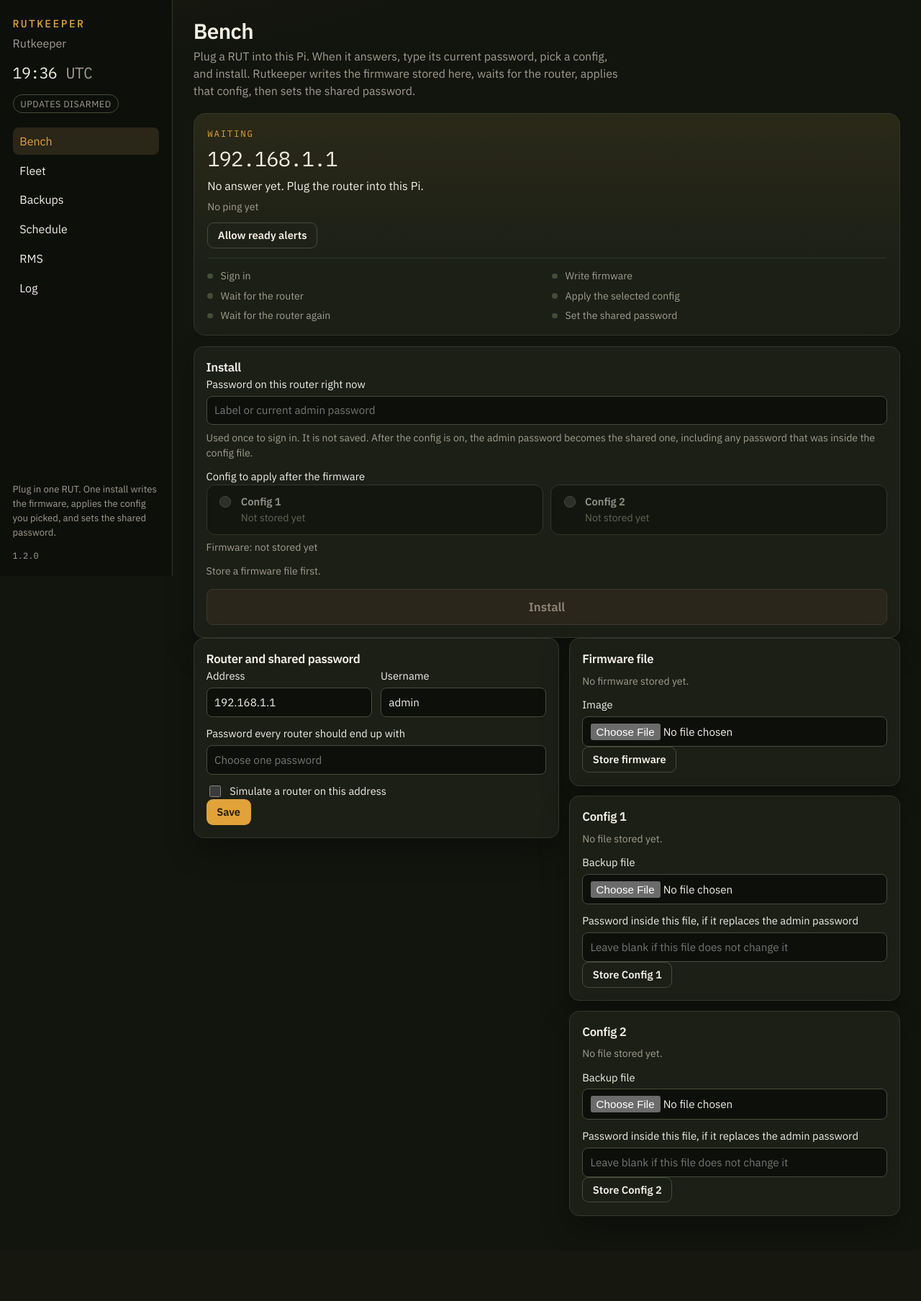
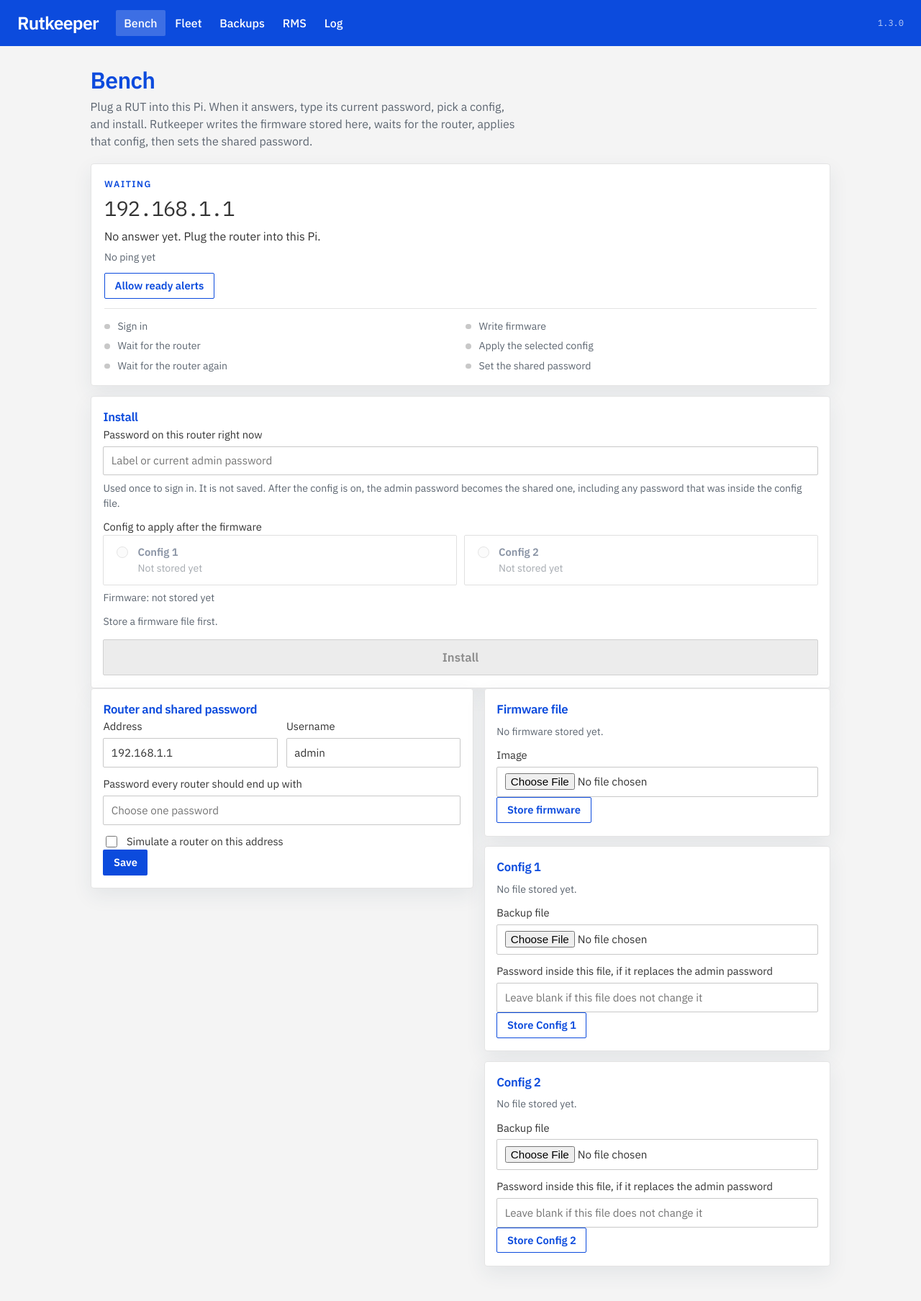
Before and after one commit to mrdomrocks/teltonika-updater-pi, a FastAPI app: page / in a window 1280 px wide. Shown: the whole page at 72% size. Before the commit the page ends 1689 px from the top, so only its background shows below. Run offline with FastAPI, Linux system fonts and the light colour scheme; data that the repository does not hold is empty.

Commit message:
Restyle the bench in Aqua Cooling blue and drop the schedule.
The pages now use the white layout and blue bar from aquacooling.co.uk. Automatic monthly installs are removed, so firmware goes on only when someone starts it.

Co-authored-by: Cursor <cursoragent@cursor.com>

```diff
--- a/requirements.txt
+++ b/requirements.txt
@@ -3,5 +3,4 @@ uvicorn>=0.32,<1
 httpx>=0.27,<1
 jinja2>=3.1,<4
 cryptography>=43,<47
-apscheduler>=3.10,<4
 python-multipart>=0.0.12,<1
--- a/rutkeeper/__init__.py
+++ b/rutkeeper/__init__.py
@@ -1,3 +1,3 @@
 """Rutkeeper — Teltonika firmware and config keeper for a Raspberry Pi."""
 
-__version__ = "1.2.0"
+__version__ = "1.3.0"
--- a/rutkeeper/app.py
+++ b/rutkeeper/app.py
@@ -6,10 +6,9 @@ import json
 import os
 import secrets
 from contextlib import asynccontextmanager
-from datetime import datetime, timedelta, timezone
+from datetime import datetime, timezone
 from pathlib import Path
 
-from apscheduler.schedulers.background import BackgroundScheduler
 from fastapi import FastAPI, HTTPException, Request
 from fastapi.responses import FileResponse, HTMLResponse, JSONResponse, RedirectResponse
 from fastapi.staticfiles import StaticFiles
@@ -18,7 +17,7 @@ from jinja2 import Environment, FileSystemLoader, select_autoescape
 from rutkeeper import __version__
 from rutkeeper.crypto import SecretBox
 from rutkeeper.db import DB
-from rutkeeper.firmware import backup_compatibility, human_size, schedule_due
+from rutkeeper.firmware import backup_compatibility, human_size
 from rutkeeper.rms import parse_id_list, summarize_devices, task_group_body
 from rutkeeper.rms import RmsClient, RmsError
 from rutkeeper.rutos import RutosError, api_base
@@ -33,14 +32,6 @@ BUSY_LABELS = {
     "update": "Installing firmware",
     "push": "Applying configuration",
 }
-WHEN_LABELS = {
-    "first_monday": "First Monday of the month",
-    "mondays": "Every Monday",
-    "daily": "Every day",
-    "manual": "Manual only",
-}
-
-
 def default_data_dir() -> Path:
     env = os.environ.get("RUTKEEPER_DATA")
     if env:
@@ -58,26 +49,6 @@ def format_local(value: object) -> str:
     if stamp.tzinfo is None:
         stamp = stamp.replace(tzinfo=timezone.utc)
     return stamp.astimezone().strftime("%d %b %Y %H:%M")
-
-
-def next_window(settings: dict, now: datetime) -> str:
-    mode = settings.get("when") or "manual"
-    if mode == "manual":
-        return "Nothing is scheduled."
-    try:
-        hour = int(settings.get("hour") or 4)
-        minute = int(settings.get("minute") or 0)
-    except ValueError:
-        hour, minute = 4, 0
-    candidate = now.replace(hour=hour, minute=minute, second=0, microsecond=0)
-    if candidate <= now:
-        candidate += timedelta(days=1)
-    for _ in range(370):
-        if schedule_due(candidate, mode, hour, minute):
-            zone = candidate.tzname() or "local"
-            return candidate.strftime("%A %d %b %Y %H:%M ") + zone
-        candidate += timedelta(days=1)
-    return "No upcoming window."
 
 
 def pretty_json(text: str) -> str:
@@ -99,7 +70,7 @@ def create_app(data_dir: Path | None = None) -> FastAPI:
     runner = Runner(db, box, data / "backups")
     runner.demo_delay = float(os.environ.get("RUTKEEPER_DEMO_DELAY", "0.5"))
     bench = Bench(db, box, data / "bench")
-    schedule = os.environ.get("RUTKEEPER_DISABLE_SCHEDULER") != "1"
+    watch = os.environ.get("RUTKEEPER_DISABLE_SCHEDULER") != "1"
 
     env = Environment(
         loader=FileSystemLoader(PACKAGE / "templates"),
@@ -110,17 +81,10 @@ def create_app(data_dir: Path | None = None) -> FastAPI:
 
     @asynccontextmanager
     async def lifespan(app: FastAPI):
-        scheduler = None
-        if schedule:
-            scheduler = BackgroundScheduler()
-            scheduler.add_job(runner.tick, "cron", id="rutkeeper-tick", misfire_grace_time=30)
-            scheduler.start()
-            runner.tick()
+        if watch:
             bench.start()
         yield
         bench.stop()
-        if scheduler is not None:
-            scheduler.shutdown(wait=False)
         db.close()
 
     app = FastAPI(title="Rutkeeper", docs_url=None, redoc_url=None, lifespan=lifespan)
@@ -137,12 +101,10 @@ def create_app(data_dir: Path | None = None) -> FastAPI:
             csrf=request.state.csrf,
             settings=settings,
             site_name=settings.get("site_name") or "Rutkeeper",
-            armed=settings.get("armed") == "1",
             notice=request.query_params.get("notice", ""),
             version=__version__,
             any_busy=db.any_busy(),
             busy_labels=BUSY_LABELS,
-            when_labels=WHEN_LABELS,
             now_label=now.strftime("%H:%M"),
             zone_label=now.tzname() or "local",
             now_epoch=int(now.timestamp() * 1000),
@@ -503,52 +465,6 @@ def create_app(data_dir: Path | None = None) -> FastAPI:
             raise HTTPException(404, "Backup file is missing.")
         return FileResponse(path, filename=row["filename"], media_type="application/octet-stream")
 
-    @app.get("/schedule")
-    def schedule_page(request: Request) -> HTMLResponse:
-        settings = db.settings()
-        now = datetime.now().astimezone()
-        return render(
-            request,
-            "schedule.html",
-            error="",
-            upcoming=next_window(settings, now),
-        )
-
-    @app.post("/schedule")
-    async def save_schedule(request: Request):
-        form = await posted(request)
-        when = str(form.get("when") or "manual")
-        if when not in WHEN_LABELS:
-            when = "manual"
-        try:
-            hour = int(form.get("hour") or 4)
-            minute = int(form.get("minute") or 0)
-        except ValueError:
-            hour, minute = -1, -1
-        site = str(form.get("site_name") or "Rutkeeper").strip()[:60] or "Rutkeeper"
-        kind = str(form.get("backup_kind") or "device")
-        if kind not in {"device", "configuration"}:
-            kind = "device"
-        if not (0 <= hour <= 23 and 0 <= minute <= 59):
-            return render(request, "schedule.html", error="Use an hour from 0 to 23 and a minute from 0 to 59.", upcoming="", status=400)
-        db.set_settings(
-            {
-                "site_name": site,
-                "when": when,
-                "hour": str(hour),
-                "minute": str(minute),
-                "armed": "1" if form.get("armed") else "0",
-                "backup_kind": kind,
-            }
-        )
-        db.add_event(
-            "info",
-            "schedule",
-            f"Schedule saved. {WHEN_LABELS[when]} at {hour:02d}:{minute:02d}. "
-            + ("Updates are armed." if form.get("armed") else "Updates are disarmed."),
-        )
-        return redirect("/schedule", "Schedule saved.")
-
     @app.get("/rms")
     def rms_page(request: Request) -> HTMLResponse:
         return render(request, "rms.html", error="", result="", tasks="", preview=_rms_preview(db))
@@ -692,9 +608,9 @@ def _device_fields(form, box: SecretBox, existing: dict | None) -> tuple[dict, s
         "host": host,
         "username": username[:80],
         "verify_tls": 1 if form.get("verify_tls") else 0,
-        "auto_apply": 1 if form.get("auto_apply") else 0,
+        "auto_apply": int((existing or {}).get("auto_apply") or 0),
         "keep_settings": 1 if form.get("keep_settings") else 0,
-        "schedule_enabled": 1 if form.get("schedule_enabled") else 0,
+        "schedule_enabled": int((existing or {}).get("schedule_enabled") or 0),
         "is_demo": 1 if is_demo else 0,
         "notes": str(form.get("notes") or "")[:500],
     }
@@ -722,7 +638,7 @@ def _save_rms(form, db: DB, box: SecretBox) -> str:
         "rms_group_id": group,
         "rms_device_ids": str(form.get("device_ids") or "").strip(),
         "rms_task_ids": str(form.get("task_ids") or "").strip(),
-        "rms_in_schedule": "1" if form.get("rms_in_schedule") else "0",
+        "rms_in_schedule": "0",
     }
     if form.get("clear_token"):
         values["rms_token_enc"] = ""
--- a/rutkeeper/static/app.css
+++ b/rutkeeper/static/app.css
@@ -35,117 +35,93 @@
 }
 
 :root {
-  --bg: #12140e;
-  --bg-elev: #1b1f16;
-  --bg-sunken: #0d0f0b;
-  --line: #32382a;
-  --line-strong: #454c3a;
-  --ink: #f3efe4;
-  --muted: #a39d8e;
-  --amber: #e2a23a;
-  --amber-ink: #241804;
-  --green: #c5d48a;
-  --green-dim: #24301a;
-  --red: #e7a898;
-  --red-dim: #3c241e;
-  --wait-dim: #332810;
-  --shadow: 0 18px 40px rgba(0, 0, 0, 0.28);
-  color-scheme: dark;
+  --bg: #f4f4f4;
+  --bg-elev: #ffffff;
+  --bg-sunken: #ffffff;
+  --line: #e4e4e4;
+  --line-strong: #c8c8c8;
+  --ink: #333333;
+  --muted: #5c6570;
+  --navy: #293c5b;
+  --blue: #0c4bdd;
+  --blue-ink: #ffffff;
+  --amber: #0c4bdd;
+  --amber-ink: #ffffff;
+  --green: #1f7a3a;
+  --green-dim: #e7f5eb;
+  --red: #b42318;
+  --red-dim: #fdecea;
+  --wait-dim: #e8efff;
+  --shadow: 0 10px 28px rgba(41, 60, 91, 0.08);
+  color-scheme: light;
 }
 
 * { box-sizing: border-box; }
 html, body { margin: 0; padding: 0; }
 body {
   min-height: 100vh;
-  background:
-    radial-gradient(1200px 500px at 10% -10%, rgba(226, 162, 58, 0.08), transparent 50%),
-    var(--bg);
+  background: var(--bg);
   color: var(--ink);
   font-family: "IBM Plex Sans", "Segoe UI", sans-serif;
   font-size: 16px;
   line-height: 1.5;
 }
-a { color: var(--amber); text-decoration-thickness: 1px; text-underline-offset: 0.18em; }
-a:hover { color: #f0c36a; }
-h1, h2, h3 { font-weight: 600; letter-spacing: -0.02em; margin: 0; }
-h1 { font-size: 1.85rem; line-height: 1.15; }
+a { color: var(--blue); text-decoration-thickness: 1px; text-underline-offset: 0.18em; }
+a:hover { color: #0838b0; }
+h1, h2, h3 { font-weight: 600; letter-spacing: -0.02em; margin: 0; color: var(--blue); }
+h1 { font-size: 2rem; line-height: 1.15; }
 h2 { font-size: 1.05rem; }
 p { margin: 0; }
 
 .shell {
-  display: grid;
-  grid-template-columns: 240px minmax(0, 1fr);
+  display: flex;
+  flex-direction: column;
   min-height: 100vh;
 }
 .rail {
   position: sticky;
   top: 0;
-  height: 100vh;
-  padding: 1.4rem 1.1rem 1.2rem;
-  border-right: 1px solid var(--line);
-  background: rgba(14, 16, 11, 0.92);
+  z-index: 2;
+  height: auto;
+  padding: 0.85rem 1.5rem;
+  background: var(--blue);
+  color: #fff;
   display: flex;
-  flex-direction: column;
-  gap: 0.85rem;
+  flex-direction: row;
+  align-items: center;
+  gap: 1.5rem;
 }
-.brand { text-decoration: none; color: inherit; }
+.brand { text-decoration: none; color: inherit; flex: 0 0 auto; }
 .brand-mark {
   display: block;
-  font-family: "IBM Plex Mono", ui-monospace, monospace;
+  font-weight: 600;
+  letter-spacing: -0.03em;
+  font-size: 1.55rem;
+  color: #fff;
+  line-height: 1;
+}
+.brand-site { display: block; color: rgba(255, 255, 255, 0.82); margin-top: 0.15rem; font-size: 0.78rem; }
+.muted { color: var(--muted); }
+.nav { display: flex; flex-direction: row; flex-wrap: wrap; gap: 0.15rem; margin: 0; }
+.nav a {
+  color: #fff;
+  text-decoration: none;
+  padding: 0.4rem 0.7rem;
+  border-radius: 2px;
   font-weight: 500;
-  letter-spacing: 0.16em;
-  text-transform: uppercase;
-  font-size: 0.92rem;
-  color: var(--amber);
 }
-.brand-site { display: block; color: var(--muted); margin-top: 0.2rem; }
-.clock {
-  margin: 0;
-  font-family: "IBM Plex Mono", ui-monospace, monospace;
-  font-size: 1.35rem;
-  letter-spacing: -0.03em;
-}
-.muted { color: var(--muted); }
-.arm {
-  margin: 0;
-  align-self: flex-start;
-  border: 1px solid var(--line-strong);
-  border-radius: 999px;
-  padding: 0.15rem 0.6rem;
-  font-size: 0.78rem;
-  letter-spacing: 0.04em;
-  text-transform: uppercase;
-  color: var(--muted);
-}
-.arm-on {
-  color: var(--amber-ink);
-  background: var(--amber);
-  border-color: var(--amber);
-  font-weight: 600;
-}
-.nav { display: flex; flex-direction: column; gap: 0.15rem; margin-top: 0.4rem; }
-.nav a {
-  color: var(--ink);
-  text-decoration: none;
-  padding: 0.45rem 0.6rem;
-  border-radius: 8px;
-}
-.nav a:hover { background: #24291d; }
+.nav a:hover { background: rgba(255, 255, 255, 0.14); color: #fff; }
 .nav a[aria-current="page"] {
-  background: #2a2618;
-  color: var(--amber);
-}
-.rail-note {
-  margin-top: auto;
-  color: var(--muted);
-  font-size: 0.82rem;
+  background: rgba(255, 255, 255, 0.2);
+  color: #fff;
 }
 .rail-version {
+  margin-left: auto;
   font-family: "IBM Plex Mono", ui-monospace, monospace;
-  color: var(--muted);
+  color: rgba(255, 255, 255, 0.75);
   font-size: 0.75rem;
 }
-.main { padding: 1.6rem 1.8rem 3rem; max-width: 1080px; }
+.main { padding: 1.8rem 1.6rem 3rem; max-width: 1080px; width: 100%; margin: 0 auto; }
 .page-head {
   display: flex;
   justify-content: space-between;
@@ -158,20 +134,20 @@ p { margin: 0; }
 .mono, .mono * { font-family: "IBM Plex Mono", ui-monospace, monospace; }
 
 .notice {
-  background: #241f14;
-  border: 1px solid #5c4a28;
-  color: #f3e2c0;
+  background: #e8efff;
+  border: 1px solid #c5d4f8;
+  color: var(--navy);
   padding: 0.7rem 0.85rem;
-  border-radius: 10px;
+  border-radius: 2px;
   margin: 0 0 1rem;
 }
-.notice.bad { background: var(--red-dim); border-color: #7a4b40; color: #f6d2c8; }
-.notice.work { background: #1c2418; border-color: #3d5230; color: var(--green); }
+.notice.bad { background: var(--red-dim); border-color: #f3c3bd; color: var(--red); }
+.notice.work { background: var(--green-dim); border-color: #b7e0c4; color: var(--green); }
 
 .btn {
   appearance: none;
   border: 1px solid transparent;
-  border-radius: 9px;
+  border-radius: 2px;
   padding: 0.5rem 0.85rem;
   font: 600 0.92rem/1.2 "IBM Plex Sans", sans-serif;
   cursor: pointer;
@@ -186,26 +162,26 @@ p { margin: 0; }
 .btn:disabled { opacity: 0.45; cursor: not-allowed; }
 .btn.install:disabled {
   opacity: 1;
-  background: #2a261c;
-  color: #8d8474;
-  border: 1px solid #3d382c;
+  background: #ececec;
+  color: #8d8d8d;
+  border: 1px solid #d0d0d0;
   cursor: not-allowed;
 }
-.btn.primary { background: var(--amber); color: var(--amber-ink); }
-.btn.primary:hover { background: #f0b454; }
-.btn.quiet { background: transparent; color: var(--ink); border-color: var(--line-strong); }
-.btn.quiet:hover { border-color: var(--amber); color: var(--amber); }
-.btn.danger { background: transparent; color: var(--red); border-color: #7a4b40; }
+.btn.primary { background: var(--blue); color: #fff; }
+.btn.primary:hover { background: #0838b0; color: #fff; }
+.btn.quiet { background: #fff; color: var(--blue); border-color: var(--blue); }
+.btn.quiet:hover { background: #e8efff; color: var(--blue); }
+.btn.danger { background: #fff; color: var(--red); border-color: #f3c3bd; }
 .btn.danger:hover { background: var(--red-dim); }
 .btn:focus-visible, a:focus-visible, input:focus-visible, select:focus-visible, textarea:focus-visible {
-  outline: 2px solid var(--amber);
+  outline: 2px solid var(--blue);
   outline-offset: 2px;
 }
 
 .card {
   background: var(--bg-elev);
   border: 1px solid var(--line);
-  border-radius: 14px;
+  border-radius: 4px;
   padding: 1rem 1.05rem 1.1rem;
   box-shadow: var(--shadow);
 }
@@ -279,14 +255,14 @@ label { display: flex; flex-direction: column; gap: 0.3rem; font-size: 0.92rem;
   height: 1rem;
   flex: 0 0 auto;
   margin-top: 0.2rem;
-  accent-color: var(--amber);
+  accent-color: var(--blue);
 }
 input, select, textarea {
   width: 100%;
   background: var(--bg-sunken);
   color: var(--ink);
   border: 1px solid var(--line-strong);
-  border-radius: 8px;
+  border-radius: 2px;
   padding: 0.55rem 0.65rem;
   font: 400 0.95rem/1.4 "IBM Plex Sans", sans-serif;
 }
@@ -345,22 +321,21 @@ details summary { cursor: pointer; font-weight: 600; }
 .arm-check { font-weight: 600; }
 .hero {
   border: 1px solid var(--line);
-  border-radius: 16px;
+  border-radius: 4px;
   padding: 1.1rem 1.15rem 1rem;
   margin-bottom: 0.9rem;
-  background:
-    linear-gradient(180deg, rgba(226, 162, 58, 0.08), transparent 70%),
-    var(--bg-elev);
+  background: #fff;
+  box-shadow: var(--shadow);
 }
-.hero[data-phase="ready"] { border-color: #3e522c; }
-.hero[data-phase="busy"], .hero[data-phase="rebooting"] { border-color: #6a5424; }
+.hero[data-phase="ready"] { border-color: #b7e0c4; }
+.hero[data-phase="busy"], .hero[data-phase="rebooting"] { border-color: #c5d4f8; }
 .hero-kicker {
   margin: 0;
-  font-family: "IBM Plex Mono", ui-monospace, monospace;
-  letter-spacing: 0.14em;
+  letter-spacing: 0.12em;
   text-transform: uppercase;
-  color: var(--amber);
+  color: var(--blue);
   font-size: 0.78rem;
+  font-weight: 600;
 }
 .hero[data-phase="ready"] .hero-kicker { color: var(--green); }
 .hero-host { font-size: 1.8rem; margin: 0.25rem 0; letter-spacing: -0.03em; }
@@ -385,7 +360,7 @@ details summary { cursor: pointer; font-weight: 600; }
   gap: 0.65rem;
   margin: 0;
   border: 1px solid var(--line-strong);
-  border-radius: 12px;
+  border-radius: 2px;
   padding: 0.75rem 0.8rem;
   background: var(--bg-sunken);
   cursor: pointer;
@@ -395,13 +370,13 @@ details summary { cursor: pointer; font-weight: 600; }
   height: 1rem;
   flex: 0 0 auto;
   margin-top: 0.2rem;
-  accent-color: var(--amber);
+  accent-color: var(--blue);
 }
-.choice strong { display: block; }
+.choice strong { display: block; color: var(--navy); }
 .choice .hint { margin: 0.15rem 0 0; }
 .choice:has(input:checked) {
-  border-color: var(--amber);
-  background: rgba(226, 162, 58, 0.08);
+  border-color: var(--blue);
+  background: #e8efff;
 }
 .choice:has(input:disabled) {
   opacity: 0.55;
--- a/rutkeeper/templates/log.html
+++ b/rutkeeper/templates/log.html
@@ -10,7 +10,7 @@
 {% if not events %}
 <section class="empty">
   <h2>Nothing recorded yet</h2>
-  <p>A check or a scheduled pass will show up here.</p>
+  <p>A check, backup, or install will show up here.</p>
 </section>
 {% else %}
 <div class="table-wrap">
--- a/rutkeeper/templates/rms.html
+++ b/rutkeeper/templates/rms.html
@@ -34,10 +34,6 @@
         <input name="task_ids" value="{{ settings.rms_task_ids }}" placeholder="101, 102, 103, 104" spellcheck="false">
       </label>
       <label class="check">
-        <input type="checkbox" name="rms_in_schedule" value="1" {% if settings.rms_in_schedule == "1" %}checked{% endif %}>
-        Also fire this group in the scheduled window, only while updates are armed
-      </label>
-      <label class="check">
         <input type="checkbox" name="confirm" value="1">
         Run the group now. This can install firmware on those RMS devices.
       </label>
@@ -48,7 +44,7 @@
       <button class="btn quiet" type="submit" name="action" value="tasks">Fetch tasks</button>
       <button class="btn danger" type="submit" name="action" value="run">Run task group</button>
     </div>
-    <p class="hint">Create the token under RMS account settings → API → Access tokens. The group id is the last part of the task group URL. Task ids change if you edit the group. Do not also schedule the same routers over the LAN, or they can update twice.</p>
+    <p class="hint">Create the token under RMS account settings → API → Access tokens. The group id is the last part of the task group URL. Task ids change if you edit the group. Run the group from here when you want it to go out.</p>
   </form>
   <section class="card">
     <h2>Request the Pi will send</h2>
```
Also changed, not shown: other parts of rutkeeper/static/app.css (+15 -22 lines), rutkeeper/templates/base.html (+4 -10 lines), rutkeeper/templates/device_form.html (+0 -8 lines), rutkeeper/templates/fleet.html (+0 -11 lines), rutkeeper/templates/schedule.html (deleted, +0 -73 lines), tests/test_app.py (+3 -5 lines), README.md, rutkeeper/static/favicon.svg.
